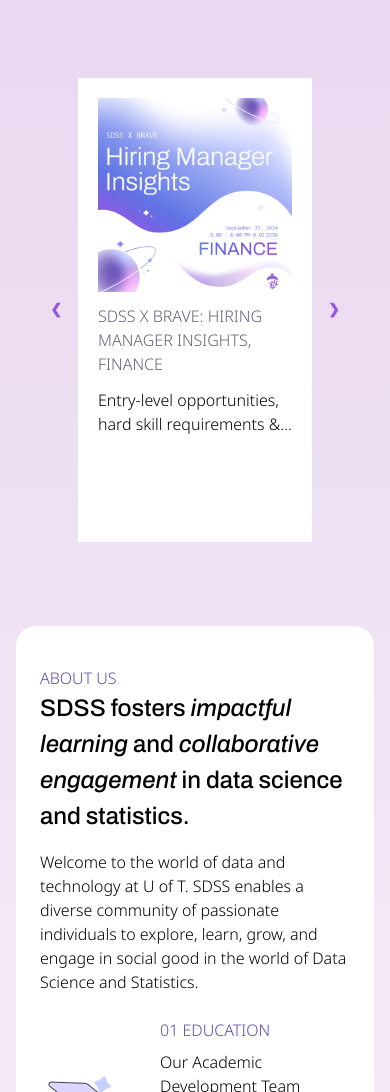
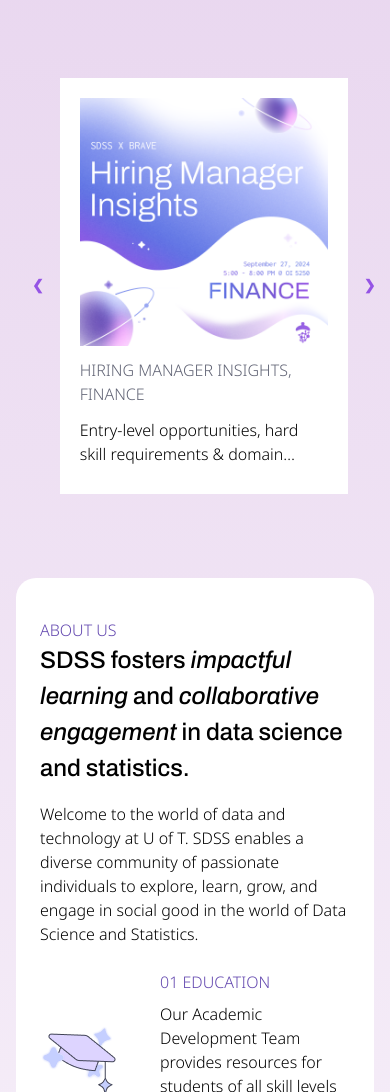
Before and after one commit to SDSS-UofT/sdss-uoft.github.io, a Next.js app in the folder sdss-website/: page /sdss-uoft.github.io/ in a window 390 px wide. Shown: the part 2021-3113 px from the top of the page. Built offline with nearby package versions, Linux system fonts and the light colour scheme.

Commit message:
fixing mobile

```diff
--- a/sdss-website/src/app/components/event-carousel/event-carousel.tsx
+++ b/sdss-website/src/app/components/event-carousel/event-carousel.tsx
@@ -36,7 +36,7 @@
                     <button onClick={prevItem} className="btn bg-transparent secondary-purple border-none">❮</button>
 
                     <div key={lastItems[currentIndex].id} className="flex justify-center items-center">
-                        <div className="event-card p-5 lg:max-w-sm h-full">
+                        <div className="event-card-mobile p-5 lg:max-w-sm h-full">
                             <img
                                 src={lastItems[currentIndex]["cover-image"]}
                                 alt={lastItems[currentIndex].name}
--- a/sdss-website/src/app/components/top-nav/page.tsx
+++ b/sdss-website/src/app/components/top-nav/page.tsx
@@ -17,7 +17,7 @@
   if (pathname === '/') {
     topNavSDSS = 'text-white';
   } else if (pathname === '/our-teams') {
-    topNavSDSS = 'bottom-nav-sdss-gradient ';
+    topNavSDSS = 'lg:bottom-nav-sdss-gradient text-white';
   }
 
   return (
--- a/sdss-website/src/app/data/events.ts
+++ b/sdss-website/src/app/data/events.ts
@@ -59,7 +59,7 @@
     },
     {
         "id": 7,
-        "name": "SDSS x Brave: Hiring Manager Insights, Finance",
+        "name": "Hiring Manager Insights, Finance",
         "date": "2024-09-27",
         "cover-image": "/event-pictures/7/brave-hm.png",
         "short-description": "Entry-level opportunities, hard skill requirements & domain knowledge, how to get a stellar resume",
--- a/sdss-website/src/app/globals.css
+++ b/sdss-website/src/app/globals.css
@@ -262,6 +262,12 @@
   height: 55vh;
 }
 
+.event-card-mobile {
+  background-color: white;
+  width: 18em;
+  height: 26em;
+}
+
 .event-card-desc{
   width: 100vw;
 }
```
